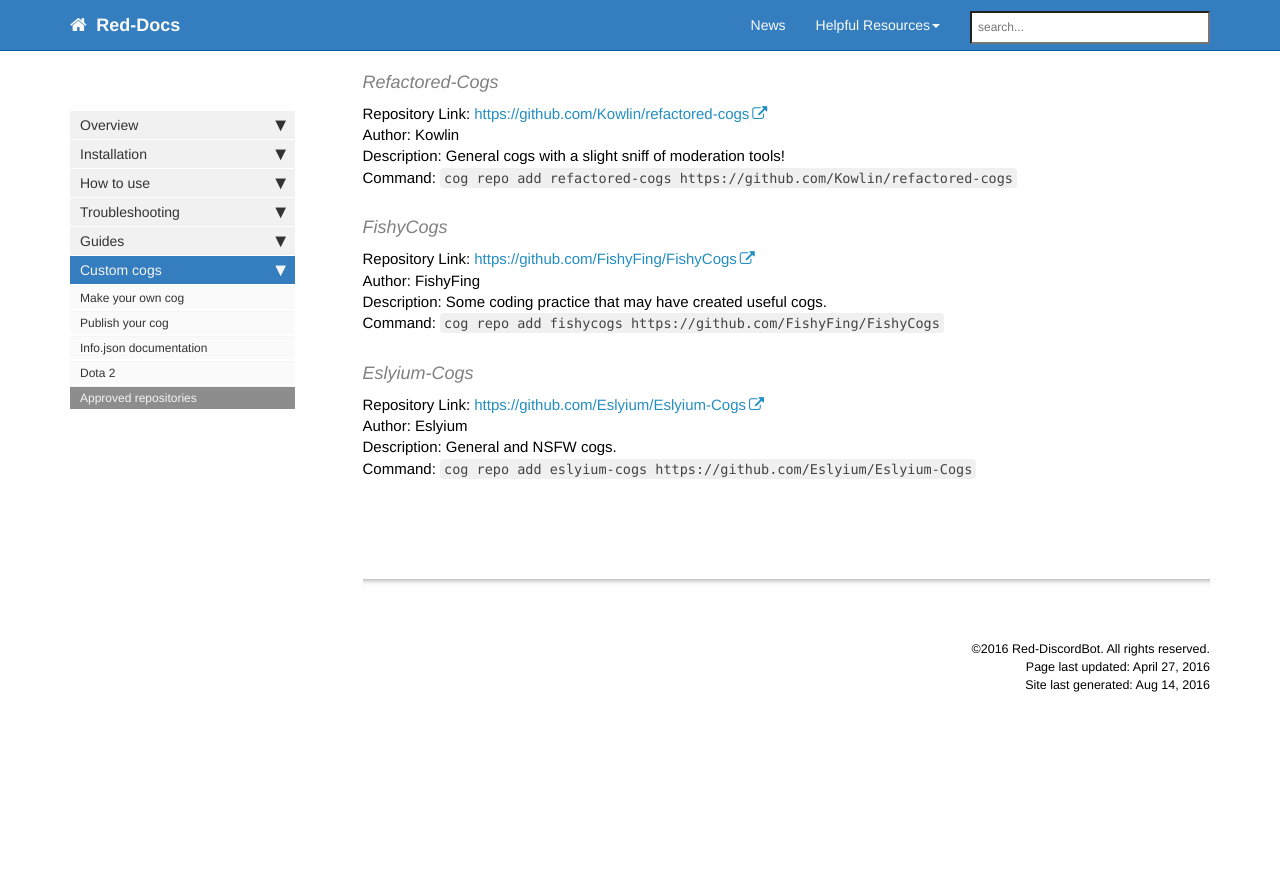
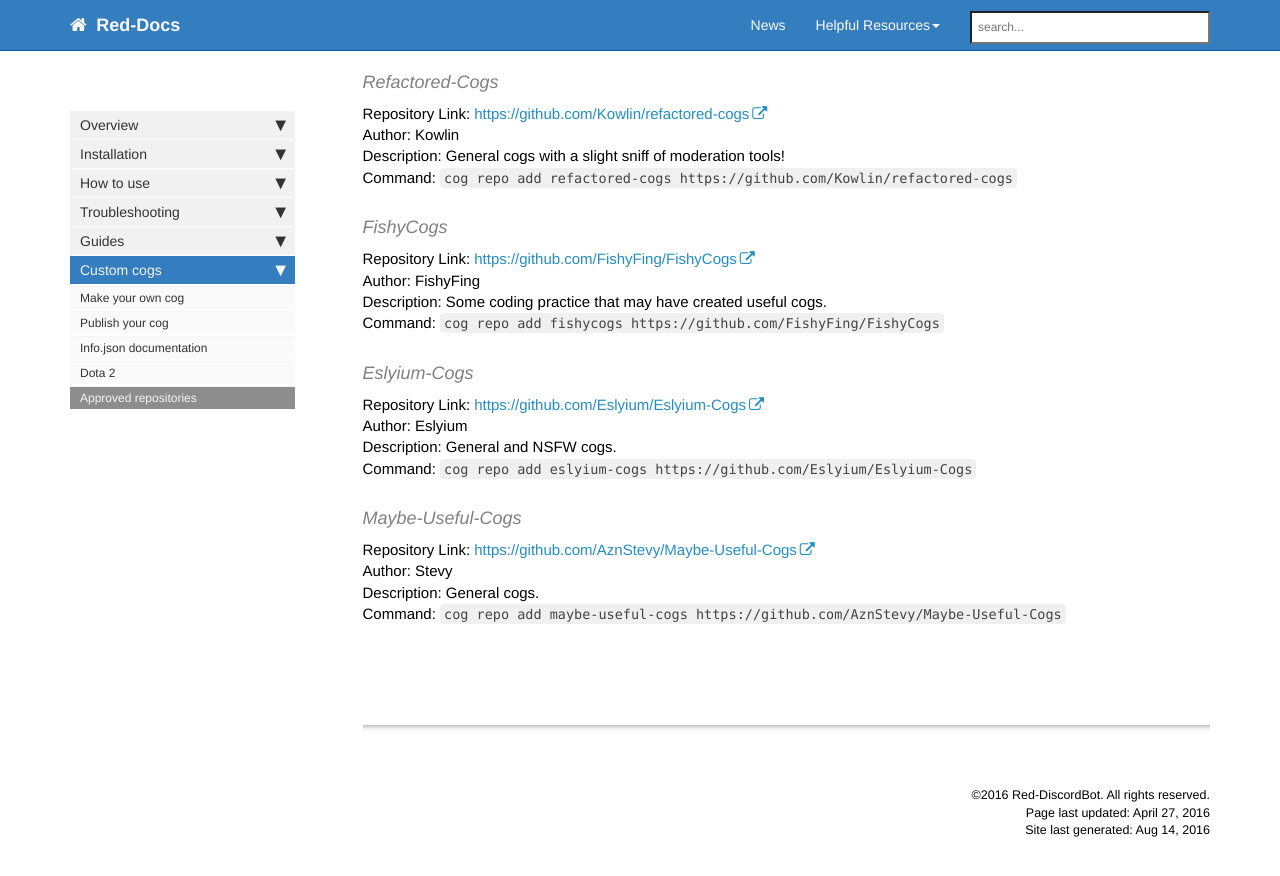
Before and after one commit to Twentysix26/Red-Docs, a Jekyll site: the page built from red/red_cog_approved_repos.md, in a window 1280 px wide and 900 px high, scrolled down 1558 px. Shown: the top 876 px of the window. Built offline with Jekyll 4.4.1, drawn with Linux system fonts in a browser that asks for light colours; nearby versions of some CDN libraries; comment, search, counter and statistics services are not loaded; before the commit the page ends 2313 px from its top, so only the background shows below that.

Commit message:
Update approved list

```diff
--- a/red/red_cog_approved_repos.md
+++ b/red/red_cog_approved_repos.md
@@ -82,3 +82,9 @@ Repository Link: [https://github.com/Eslyium/Eslyium-Cogs](https://github.com/Es
 Author: Eslyium
 Description: General and NSFW cogs.
 Command: ``cog repo add eslyium-cogs https://github.com/Eslyium/Eslyium-Cogs``
+
+#### Maybe-Useful-Cogs
+Repository Link: [https://github.com/AznStevy/Maybe-Useful-Cogs](https://github.com/AznStevy/Maybe-Useful-Cogs)
+Author: Stevy
+Description: General cogs.
+Command: ``cog repo add maybe-useful-cogs https://github.com/AznStevy/Maybe-Useful-Cogs``
```
